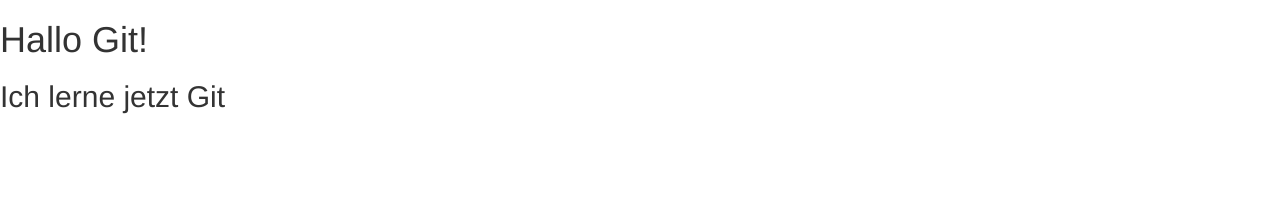
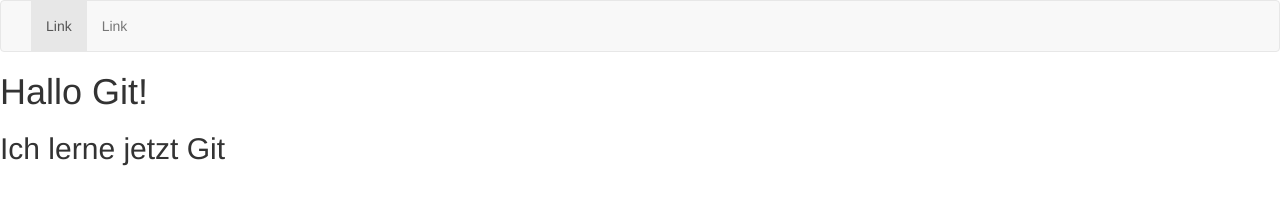
Before and after one commit to bulommler/git-buch-webseite, a plain HTML site: page index.html in a window 1280 px wide. Drawn offline with nearby package versions, Linux system fonts and the light colour scheme.

Commit message:
Bootstrap Menue hinzugefuegt

```diff
--- a/index.html
+++ b/index.html
@@ -9,6 +9,16 @@
 		<link href="css/bootstrap.min.css" rel="stylesheet">
 	</head>
 	<body>
+		<nav class = "navbar navbar-default" rule="navigation">
+		  <div class="container-fluid">
+		    <div class="collapse navbar-collapse">
+			  <ul class="nav navbar-nav">
+	            <li class="active"><a href="#">Link</a></li>
+                <li><a href="#">Link</a></li>
+			  </ul>
+			</div>
+		  </div>
+		</nav>
 		<h1>Hallo Git!</h1>
 		<h2>Ich lerne jetzt Git</h2>
 		<script src="https://ajax.googleapis.com/ajax/libs/jquery/1.11.1/jquery.min.js"></script>
```
